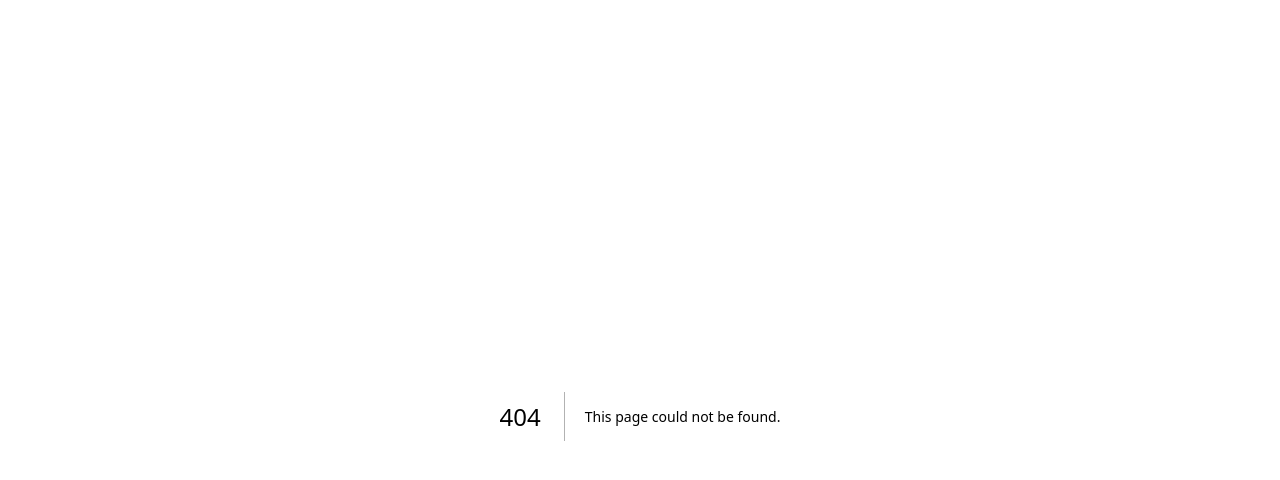
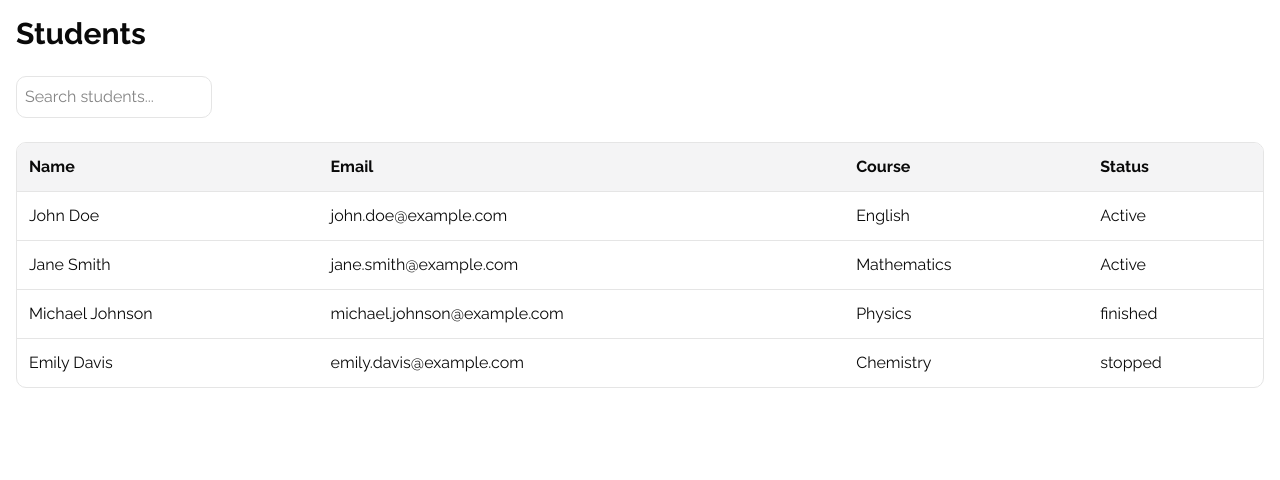
Before and after one commit to Belster12/CRM-KFTEP, a Next.js app in the folder crm/: page /students in a window 1280 px wide. Before the commit this address had no page. Shown: the top 480 px of the page. Built offline with nearby package versions, Linux system fonts and the light colour scheme.

Commit message:
feat: add student management page and student data

```diff
--- /dev/null
+++ b/crm/app/students/page.tsx
@@ -0,0 +1,59 @@
+"use client";
+import { students } from "@/lib/data/students";
+import { useState } from "react";
+
+
+
+export default function StudentPage() {
+
+  const [search, setSearch] = useState("");
+
+  const searchLower = search.toLowerCase();
+
+  const filteredStudents = students.filter((student) =>
+    student.name.toLowerCase().includes(searchLower) ||
+    student.email.toLowerCase().includes(searchLower) ||
+    student.course.toLowerCase().includes(searchLower)
+  );
+
+  return (
+    <div className="space-y-6">
+      <h1 className="text-3xl font-bold">
+        Students
+      </h1>
+      <input type="text"
+        placeholder="Search students..."
+        className="border rounded-lg p-2"
+        value={search}
+        onChange={(e) => setSearch(e.target.value)}
+      />
+
+      <div className="border rounded-lg overflow-hidden">
+        <table className="w-full">
+          <thead className="bg-zinc-100 dark:bg-zinc-900">
+            <tr>
+              <th className="p-3 text-left">Name</th>
+              <th className="p-3 text-left">Email</th>
+              <th className="p-3 text-left">Course</th>
+              <th className="p-3 text-left">Status</th>
+            </tr>
+          </thead>
+
+          <tbody>
+            {filteredStudents.map((student) => (
+              <tr
+                key={student.id}
+                className="border-t"
+              >
+                <td className="p-3">{student.name}</td>
+                <td className="p-3">{student.email}</td>
+                <td className="p-3">{student.course}</td>
+                <td className="p-3">{student.status}</td>
+              </tr>
+            ))}
+          </tbody>
+        </table>
+      </div>
+    </div>
+  );
+}
--- a/crm/components/app-sidebar.tsx
+++ b/crm/components/app-sidebar.tsx
@@ -33,10 +33,34 @@ const data = {
       ),
     },
     {
-      title: "Lifecycle",
+      title: "Students",
       url: "#",
       icon: (
         <ListIcon
+        />
+      ),
+    },
+    {
+      title: "Courses",
+      url: "#",
+      icon: (
+        <ChartBarIcon
+        />
+      ),
+    },
+    {
+      title: "Teachers",
+      url: "#",
+      icon: (
+        <FolderIcon
+        />
+      ),
+    },
+    {
+      title: "Payments",
+      url: "#",
+      icon: (
+        <UsersIcon
         />
       ),
     },
@@ -45,22 +69,6 @@ const data = {
       url: "#",
       icon: (
         <ChartBarIcon
-        />
-      ),
-    },
-    {
-      title: "Projects",
-      url: "#",
-      icon: (
-        <FolderIcon
-        />
-      ),
-    },
-    {
-      title: "Team",
-      url: "#",
-      icon: (
-        <UsersIcon
         />
       ),
     },
--- /dev/null
+++ b/crm/lib/data/students.ts
@@ -0,0 +1,31 @@
+export const students = [
+  {
+    id: 1,
+    name: "John Doe",
+    email: "john.doe@example.com",
+    course: "English",
+    status: "Active",
+  },
+  {
+    id: 2,
+    name: "Jane Smith",
+    email: "jane.smith@example.com",
+    course: "Mathematics",
+    status: "Active",
+  },
+  {
+    id: 3,
+    name: "Michael Johnson",
+    email: "michael.johnson@example.com",
+    course: "Physics",
+    status: "finished",
+  },
+  {
+    id: 4,
+    name: "Emily Davis",
+    email: "emily.davis@example.com",
+    course: "Chemistry",
+    status: "stopped",
+  }
+
+]
```
